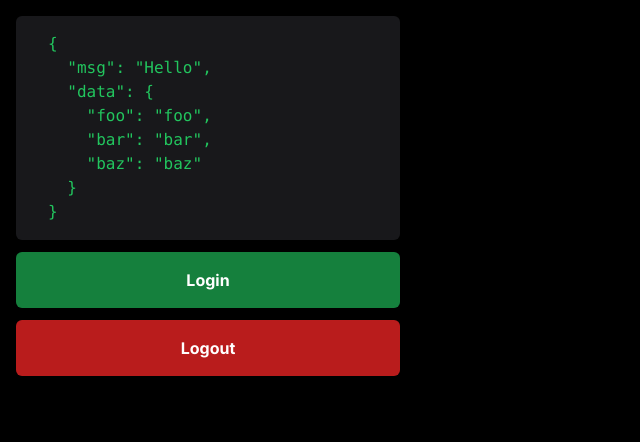
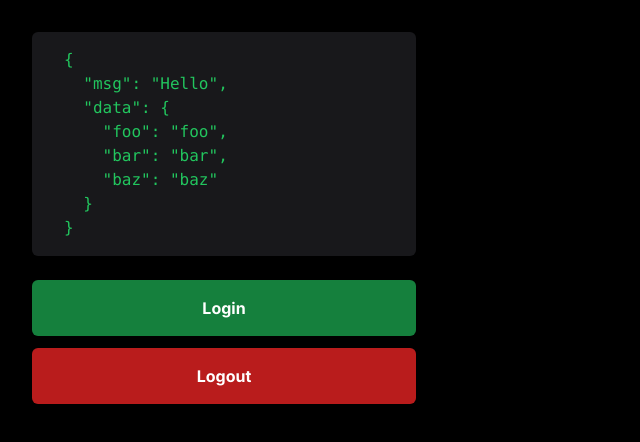
Before and after one commit to kevinmarquesp/nextjs-auth, a Next.js app: page / in a window 1280 px wide. Shown: the top 442 px of the page, without its empty margins (0-640 px from the left). Built offline with nearby package versions, Linux system fonts and the light colour scheme.

Commit message:
:recycle: refactoring: The home page has a similar spacing strategy to the login page

```diff
--- a/app/page.tsx
+++ b/app/page.tsx
@@ -3,9 +3,9 @@ export default function App() {
   // const current_session = null
 
   return (
-    <main className="w-screen h-screen p-4 bg-black">
+    <main className="w-screen h-screen p-8 bg-black">
       <div className="max-w-sm">
-        <pre className="w-full px-8 py-4 mb-3 bg-zinc-900 rounded-md text-green-500">
+        <pre className="w-full px-8 py-4 mb-6 bg-zinc-900 rounded-md text-green-500">
           {JSON.stringify(current_session, null, 2)}
         </pre>
         <a href="/login" className="inline-block w-full px-8 py-4 mb-3 text-center text-white bg-green-700 hover:bg-green-800 transition-all ease-linear font-bold rounded-md">
```
